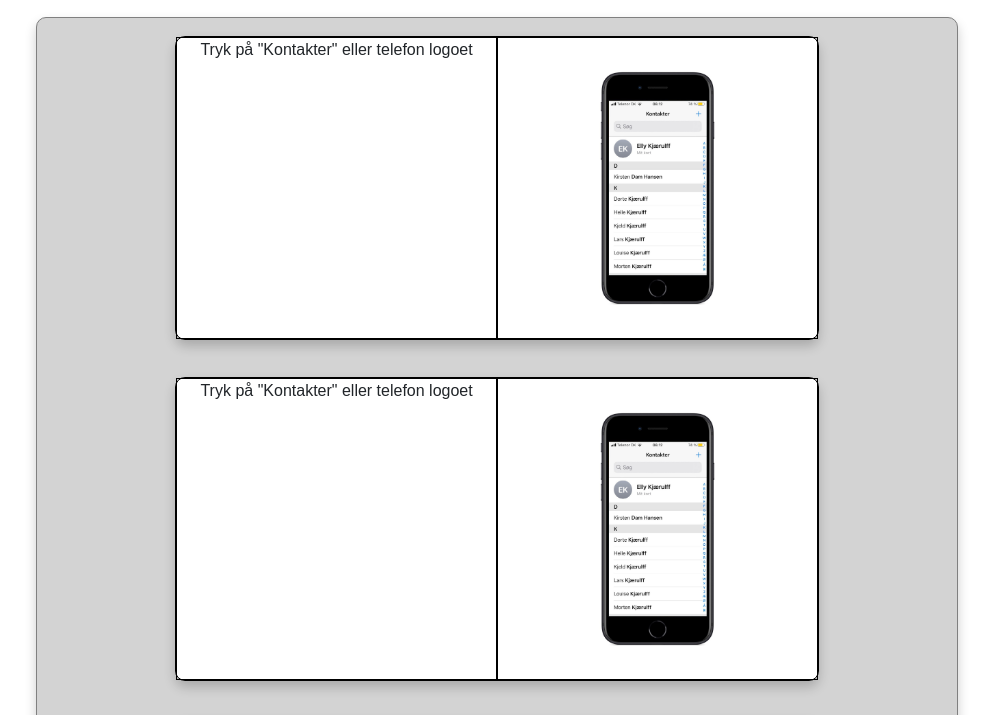
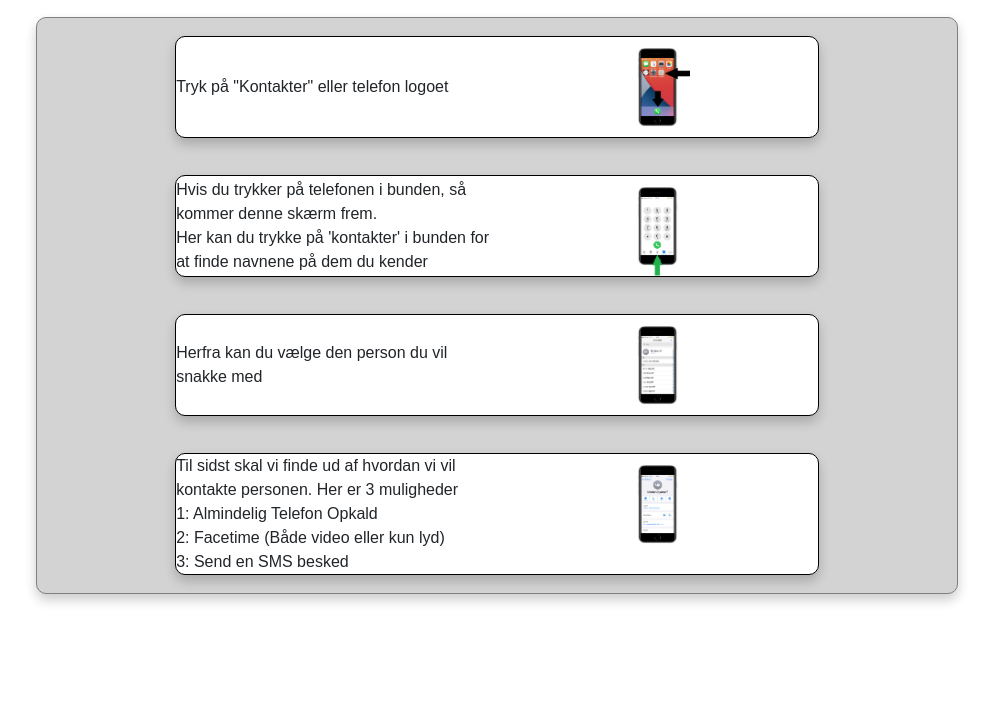
Before and after one commit to BookofMorten/tekniktip, a plain HTML site: page opkald.html in a window 1280 px wide. Shown: the part 81-796 px from the top of the page, without its empty margins (143-1136 px from the left). Drawn offline with nearby package versions, Linux system fonts and the light colour scheme.

Commit message:
Instructions Update

```diff
--- a/opkald.html
+++ b/opkald.html
@@ -11,19 +11,27 @@
             <div class=bodydiv_instructions>
                 <div class="innerflex_instructions">
                     <div class="instructions_flex_text">Tryk på "Kontakter" eller telefon logoet</div>
+                    <div class="instructions_flex_img"><img class="instructions_image" src="./images/Opkald1.png"></div>
+                </div>
+                <div class="innerflex_instructions">
+                    <div class="instructions_flex_text">
+                        <div>Hvis du trykker på telefonen i bunden, så kommer denne skærm frem.</div>
+                        <div>Her kan du trykke på 'kontakter' i bunden for at finde navnene på dem du kender</div>
+                    </div>
+                    <div class="instructions_flex_img"><img class="instructions_image" src="./images/Opkald2.png"></div>
+                </div>
+                <div class="innerflex_instructions">
+                    <div class="instructions_flex_text">Herfra kan du vælge den person du vil snakke med</div>
                     <div class="instructions_flex_img"><img class="instructions_image" src="./images/rdy_kontakter0.jpg"></div>
                 </div>
                 <div class="innerflex_instructions">
-                    <div class="instructions_flex_text">Tryk på "Kontakter" eller telefon logoet</div>
-                    <div class="instructions_flex_img"><img class="instructions_image" src="./images/rdy_kontakter0.jpg"></div>
-                </div>
-                <div class="innerflex_instructions">
-                    <div class="instructions_flex_text">Tryk på "Kontakter" eller telefon logoet</div>
-                    <div class="instructions_flex_img"><img class="instructions_image" src="./images/rdy_kontakter0.jpg"></div>
-                </div>
-                <div class="innerflex_instructions">
-                    <div class="instructions_flex_text">Tryk på "Kontakter" eller telefon logoet</div>
-                    <div class="instructions_flex_img"><img class="instructions_image" src="./images/rdy_kontakter0.jpg"></div>
+                    <div class="instructions_flex_text">
+                        <div>Til sidst skal vi finde ud af hvordan vi vil kontakte personen. Her er 3 muligheder</div>
+                        <div>1: Almindelig Telefon Opkald</div>
+                        <div>2: Facetime (Både video eller kun lyd)</div>
+                        <div>3: Send en SMS besked</div>
+                    </div>
+                    <div class="instructions_flex_img"><img class="instructions_image" src="./images/rdy_kontakter1.jpg"></div>
                 </div>
             </div>
         </div>
--- a/teknik.css
+++ b/teknik.css
@@ -60,14 +60,15 @@ body{
 }
 .instructions_flex_text{
     flex: 1;
-    border: 1px solid black;
+    text-align: left;
+    font-family: sans-serif;
+    margin: auto;
 }
 .instructions_flex_img{
     flex: 1;
-    border: 1px solid black;
 }
 .instructions_image{
-    height: 300px;
+    height: 100px;
 }
 .subheader{
     font-weight: bold;
```
Also changed, not shown: images/Opkald1.png (added), images/Opkald2.png (added).
